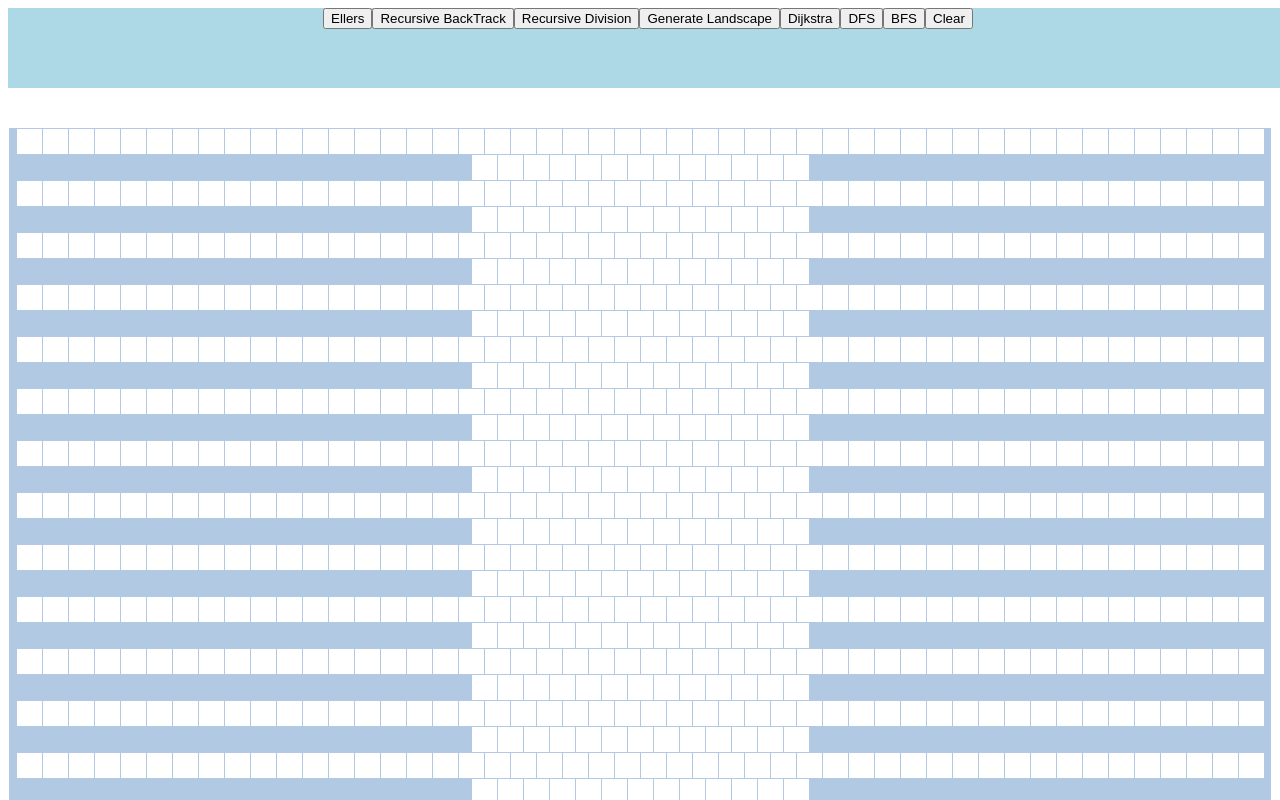
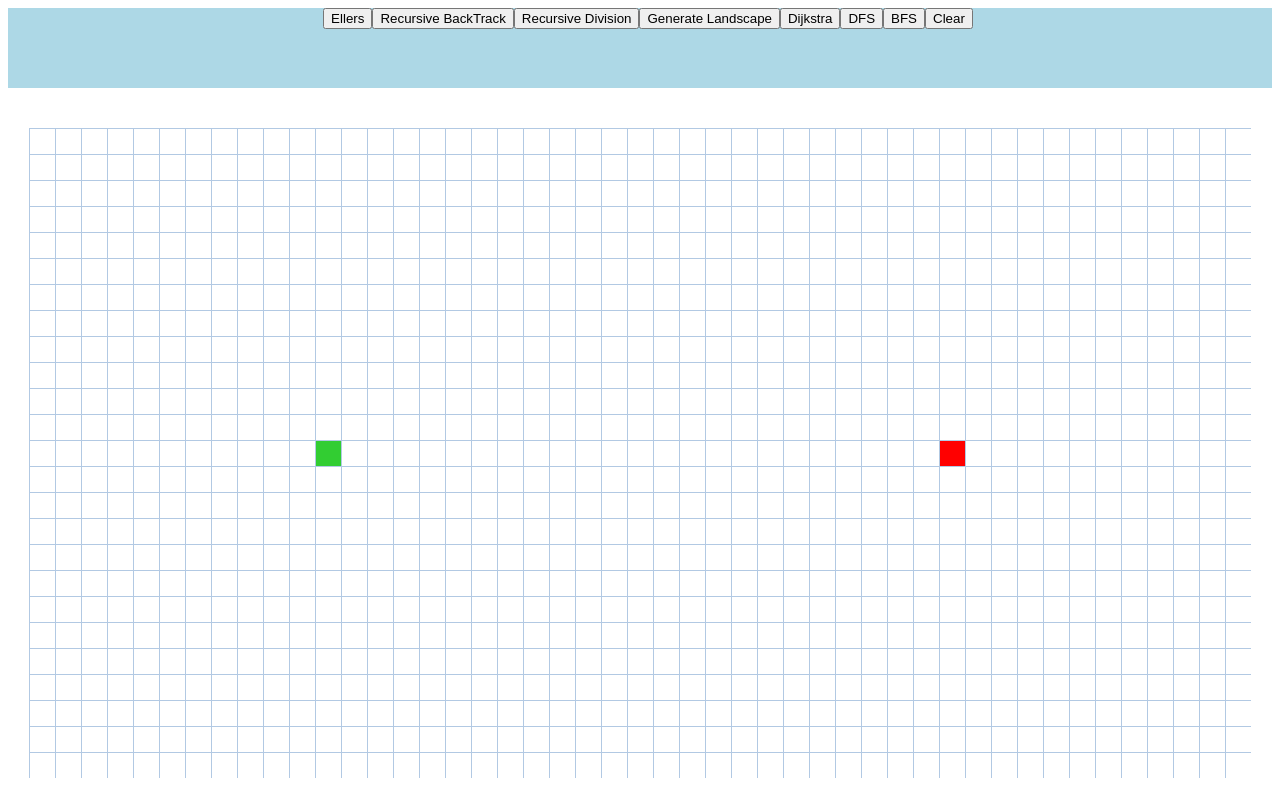
Before and after one commit to AntonGrier/PathfindingVisualiser, a React app: page / in a window 1280 px wide. Shown: the top 800 px of the page. Built offline with nearby package versions, Linux system fonts and the light colour scheme.

Commit message:
Dynamic resizing of table on load based on screen window size

```diff
--- a/index.css
+++ b/index.css
@@ -1,3 +1,9 @@
+html, body {
+    max-width: 100%;
+    overflow-x: hidden;
+    overflow-y: hidden;
+}
+
 .cell {
     background-color: white;
     border-color: #b2c9e3;
@@ -9,16 +15,16 @@
 }
 
 .cell-start {
-    margin: 0px;
-    width: 26px;
-    height: 26px;
+    /* margin: 0px;
+    width: 25px;
+    height: 25px; */
     background-color: limegreen;
 }
 
 .cell-finish {
-    margin: 0px;
-    width: 26px;
-    height: 26px;
+    /* margin: 0px; */
+    /* width: 25px;
+    height: 25px; */
     background-color: red;
 }
 
@@ -27,9 +33,9 @@
 }
 
 .cell-wall {
-    margin: 0px;
-    width: 26px;
-    height: 26px;
+    /* margin: 0px; */
+    width: 25px;
+    height: 25px;
     background-color: #1a1a1a;
     animation-name: wall;
     animation-duration: 0.3s;
@@ -70,7 +76,7 @@
     /* border: 0.5px solid #b2c9e3; */
     /* border-right: 0.05px solid #b2c9e3;
     border-bottom: 0.05px solid #b2c9e3; */
-    margin: 1px;
+    /* margin: 1px; */
     margin-top: 5vh;
     display: inline-block;
     height: auto;
--- a/src/IPathfinder.tsx
+++ b/src/IPathfinder.tsx
@@ -1,10 +1,12 @@
 import PathfindingAlgorithm from './Algorithms/PathfindingAlgorithm';
 
-export const GRID_W = 61;
-export const GRID_H = 27;
+const screenWidth = Math.floor(0.95 * window.innerWidth / 25) ;
+const screenHeight = Math.floor(0.8 * window.innerHeight / 25);
+export const GRID_W = screenWidth % 2 === 0 ? screenWidth - 1 : screenWidth;
+export const GRID_H = screenHeight % 2 === 0 ? screenHeight - 1 : screenHeight;
 export const DEFAULT_START_POS: Position = { x: Math.floor(GRID_W / 4), y: Math.floor(GRID_H / 2) };
 export const DEFAULT_FINISH_POS: Position = { x: GRID_W - DEFAULT_START_POS.x - 1, y: DEFAULT_START_POS.y };
-export const UPDATE_RATE = 5;
+export const UPDATE_RATE = 15;
 
 export interface Position {
     x: number;
```
Also changed, not shown: 2 other files (tests, documents, lock files or other folders).
